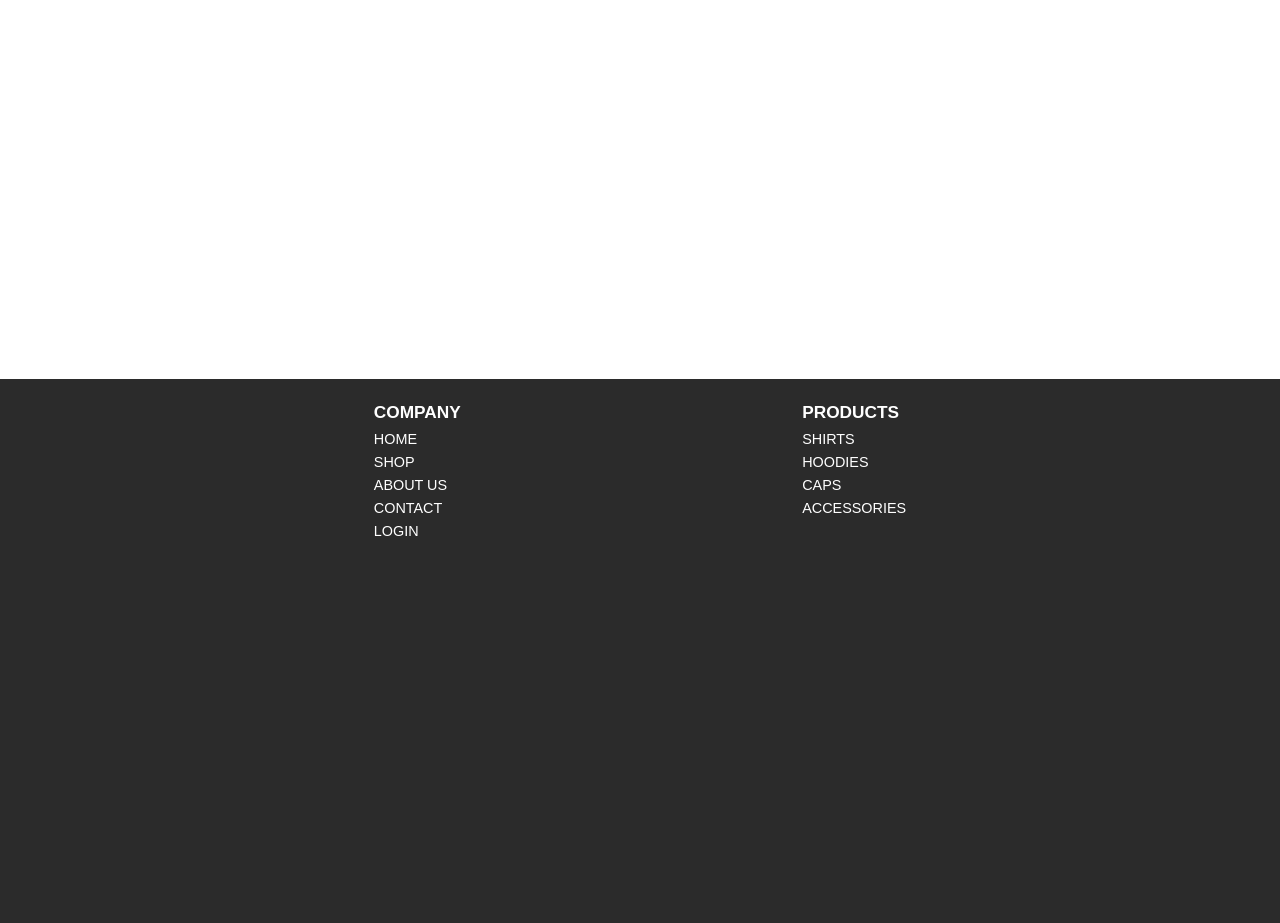
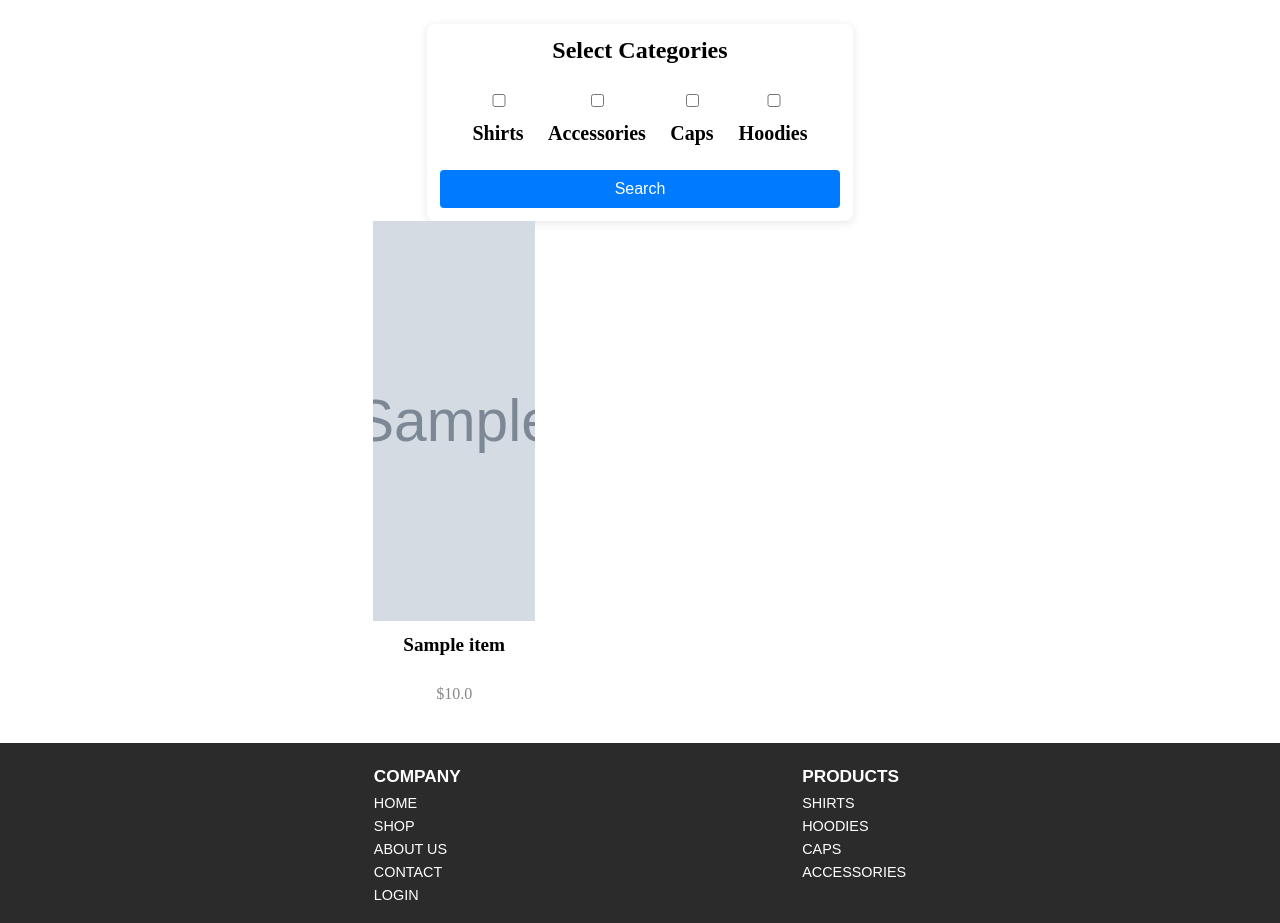
Before and after one commit to JaQubus/OneLastMerch2, a Django app: page /shop/ in a window 1280 px wide. Shown: the part 241-1164 px from the top of the page. Before the commit the page ends 777 px from the top, so only its background shows below. Run offline with Django 5.2, Linux system fonts and the light colour scheme; tables that the repository leaves empty hold one stand-in row (values such as "Sample post"); grey boxes marked "Sample" are stand-in pictures.

Commit message:
Added better readme description. Filters in the shop work. Im impressed by the time it took me, this time. The clean coding is far better now

```diff
--- /dev/null
+++ b/OneLastMerch/shop/forms.py
@@ -0,0 +1,18 @@
+from django import forms
+
+class FilterForm(forms.Form):
+
+    # value for backend <-> label
+    CATEGORY_CHOICES = [
+        ('shirt', 'Shirts'),
+        ('accessory', 'Accessories'),
+        ('cap', 'Caps'),
+        ('hoodie', 'Hoodies'),
+    ]
+
+    tags = forms.MultipleChoiceField(
+        choices=CATEGORY_CHOICES,
+        widget=forms.CheckboxSelectMultiple,
+        required=False,
+        label="Select Categories"
+    )
--- /dev/null
+++ b/OneLastMerch/shop/static/shop/css/filters.css
@@ -0,0 +1,10 @@
+
+#id_tags {
+    display: flex;
+    flex-direction: row;
+    padding: 1em;
+    font-size: 1.25em
+}
+.form>label {
+    font-size: 1.5em;
+}
--- /dev/null
+++ b/OneLastMerch/shop/static/shop/css/shop.css
@@ -0,0 +1,31 @@
+.items-container {
+    display: flex;
+    flex-wrap: wrap; /* Allow items to wrap into new rows */
+    gap: 16px; /* Space between items */
+    justify-content: space-between; /* Align items with equal space */
+}
+
+.item {
+    flex: 0 0 calc(33.333% - 16px); /* Take 1/3 of the container width minus gap */
+    box-sizing: border-box; /* Include padding and border in width */
+    display: flex;
+    flex-direction: column; /* Stack the image and text vertically */
+    align-items: center; /* Center content horizontally */
+}
+
+.item-image {
+    width: 100%; /* Make image fill the item container */
+    height: 400px; /* Set a fixed height for uniform image sizes */
+    object-fit: cover; /* Make sure the image covers the area */
+}
+
+.image-title {
+    font-size: 1.2rem;
+    text-align: center;
+}
+
+.item-price {
+    font-size: 1rem;
+    color: #888;
+    text-align: center;
+}
--- a/OneLastMerch/shop/templates/shop/filter-bar.html
+++ b/OneLastMerch/shop/templates/shop/filter-bar.html
@@ -1,8 +1,8 @@
 {% load static %}
 
-<link rel="stylesheet" href="{% static 'ui/css/filter.css' %}" />
+<link rel="stylesheet" href="{% static 'shop/css/filters.css' %}" />
 <link rel="stylesheet" href="{% static 'css/form.css' %}" />
-<form method="POST" action="{% url 'shop' %}" class="form">
+<form method="POST" action="{% url 'shop_filters' %}" class="form">
     {% csrf_token %}
     {% for field in form %}
         <label for="{{ field.id_for_label }}">{{ field.label }}</label>
--- a/OneLastMerch/shop/templates/shop/shop.html
+++ b/OneLastMerch/shop/templates/shop/shop.html
@@ -6,7 +6,7 @@
     {% include "shop/filter-bar.html" with form=form %}
     <div class="items-container">
         {% for item in items %}
-            <link rel="stylesheet" href="{% static 'ui/css/shop.css' %}">
+            <link rel="stylesheet" href="{% static 'shop/css/shop.css' %}">
                 <div class="item">
                     {% if item.image %}
                         <img src="{% static 'items_images/'|add:item.image %}" alt="{{ item.title }}" class="item-image">
--- a/OneLastMerch/shop/urls.py
+++ b/OneLastMerch/shop/urls.py
@@ -1,7 +1,8 @@
 from django.urls import path
-from .views import main
+from .views import main, shop_filters
 
 
 urlpatterns = [
     path("", main, name="shop_main"),
+    path("filters/", shop_filters, name="shop_filters"),
 ]
--- a/OneLastMerch/shop/views.py
+++ b/OneLastMerch/shop/views.py
@@ -1,4 +1,34 @@
 from django.shortcuts import render
+from .models import Item
+from .forms import FilterForm
+from django.db.models import QuerySet
+from typing import Optional, Dict, Any
+
+def get_items(filters: Optional[list] = None):
+    # Fetch all items from the database and only select specific fields
+    items = Item.objects.all().values("title", "price", "image")
+    # If filter is provided, filter by the tags
+    if filters:
+        items = items.filter(tag__in=filters)
+
+    # Convert the result into a list of dictionaries and return
+    return items
 
 def main(request):
-    return render(request, "shop/shop.html")
+    # Get all items
+    items = get_items()  # Default, no filter
+    form = FilterForm()  # Create a form instance
+    return render(request, "shop/shop.html", {"items": items, "form": form})
+
+def shop_filters(request):
+    # Handling POST request with selected tags
+    if request.method == "POST" and request.POST.getlist("tags"):
+        tags = request.POST.getlist("tags")  # Get selected tags from form
+        form = FilterForm(request.POST)  # Create a form instance with POST data
+        # Filter items based on selected tags
+        items = get_items(tags)  # Filter items by tags
+    else:
+        # If no tags selected, just get all items
+        items = get_items()
+        form = FilterForm()  # Empty form
+    return render(request, "shop/shop.html", {"items": items, "form": form})
```
